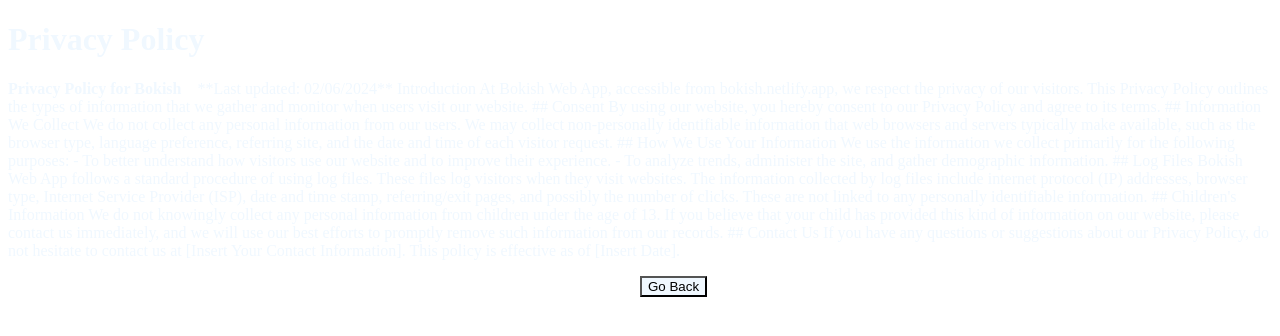
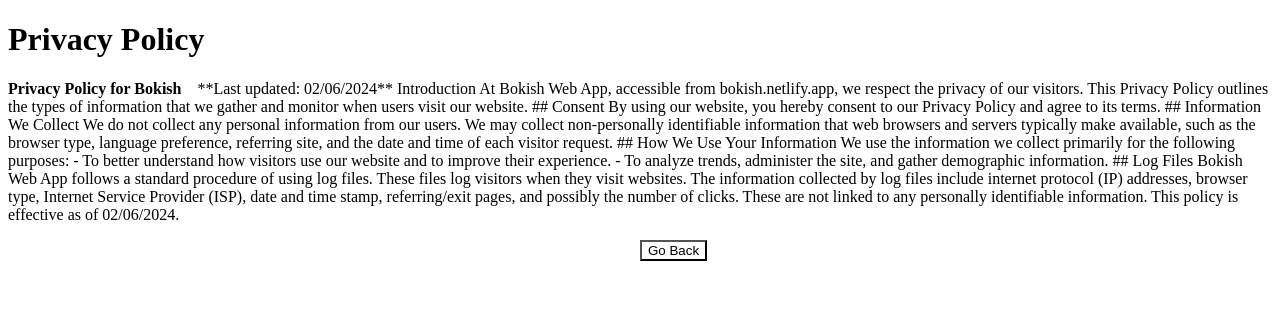
Before and after one commit to Cabraa11/bokish_privacy_policy, a website built with Parcel: page index.html in a window 1280 px wide. Built offline with nearby package versions, Linux system fonts and the light colour scheme; a web font is replaced by a local one.

Commit message:
second commit

```diff
--- a/index.html
+++ b/index.html
@@ -73,14 +73,7 @@
       log files include internet protocol (IP) addresses, browser type, Internet
       Service Provider (ISP), date and time stamp, referring/exit pages, and
       possibly the number of clicks. These are not linked to any personally
-      identifiable information. ## Children's Information We do not knowingly
-      collect any personal information from children under the age of 13. If you
-      believe that your child has provided this kind of information on our
-      website, please contact us immediately, and we will use our best efforts
-      to promptly remove such information from our records. ## Contact Us If you
-      have any questions or suggestions about our Privacy Policy, do not
-      hesitate to contact us at [Insert Your Contact Information]. This policy
-      is effective as of [Insert Date].
+      identifiable information. This policy is effective as of 02/06/2024.
     </p>
 
     <a class="goToAppPrivacyPolicy" href="/index.html"
--- a/privacyPolicy.css
+++ b/privacyPolicy.css
@@ -1,8 +1,8 @@
 .PrivacyPolicyTitle {
-  color: aliceblue;
+  color: rgb(0, 0, 0);
 }
 .PrivacyPolocyText {
-  color: aliceblue;
+  color: rgb(0, 0, 0);
 }
 .goToAppPrivacyPolicy {
   position: relative;
@@ -11,5 +11,5 @@
 }
 
 .goToAppPrivacyPolicyBtn {
-  background-color: aliceblue;
+  background-color: rgb(255, 255, 255);
 }
```
Also changed, not shown: package.json (+5 -2 lines), 2 other files.
